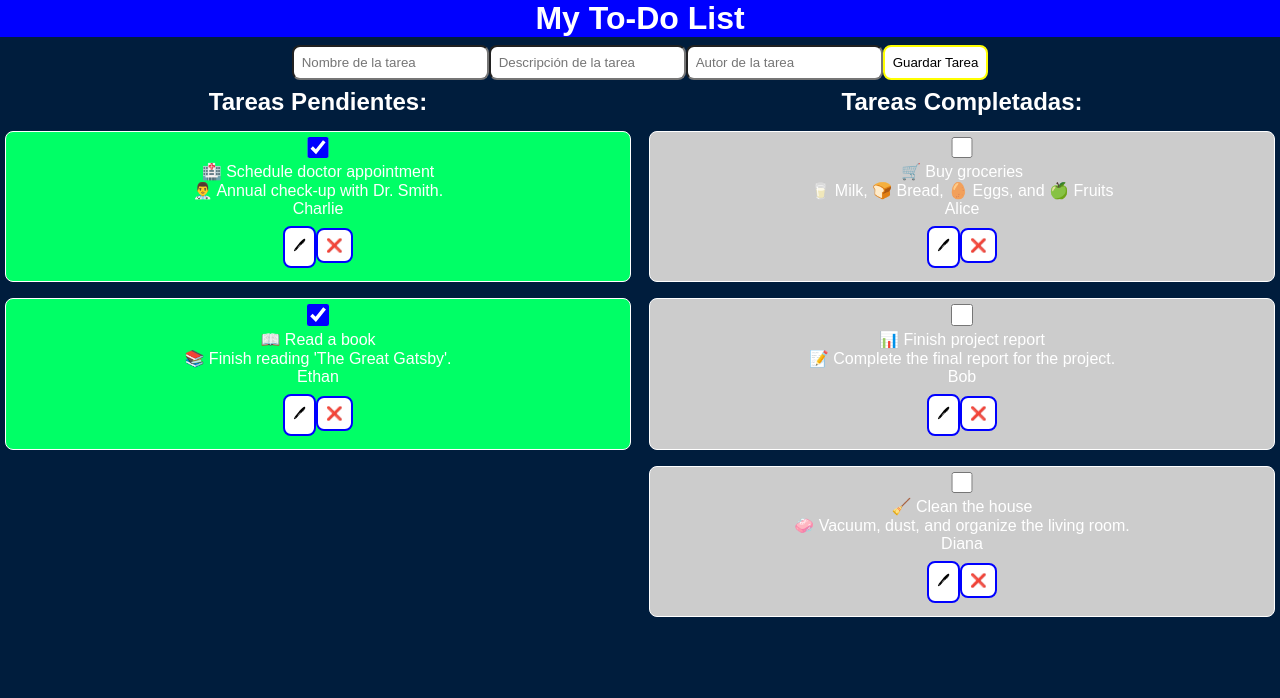
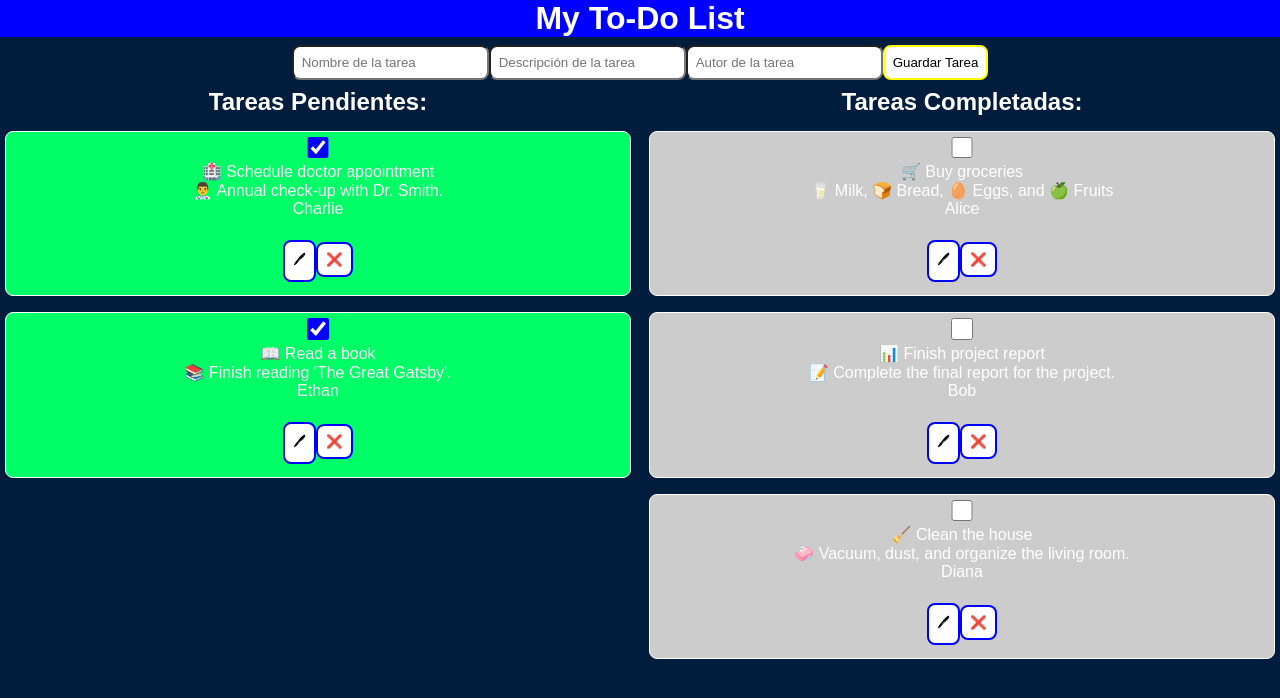
Before and after one commit to German994/to-do-list_react, a React (Vite) app: page / in a window 1280 px wide. Shown: the top 698 px of the page. Built offline with nearby package versions, Linux system fonts and the light colour scheme; data requests are answered from the project's data file.

Commit message:
add/styles items

```diff
--- a/src/index.css
+++ b/src/index.css
@@ -1,6 +1,4 @@
 body {
   font-family: 'Poppins', sans-serif;
-  font-weight: 400;
-  font-style: normal;
   font-size: 1rem;
 }
--- a/src/pages/components/toDoItem/ToDoItem.jsx
+++ b/src/pages/components/toDoItem/ToDoItem.jsx
@@ -19,7 +19,7 @@ const ToDoItem = ({ todo, onCheckboxChange }) => {
           onChange={() => onCheckboxChange(todo.id)}
         />
         {isEditing ? (
-          <div>
+          <div className={styles.info}>
             <EditTodoForm
               todo={todo}
               todoEdited={todoEdited}
@@ -28,7 +28,7 @@ const ToDoItem = ({ todo, onCheckboxChange }) => {
             />
           </div>
         ) : (
-          <div>
+          <div className={styles.info}>
             <p>{todo.name}</p>
             <p>{todo.description}</p>
             <p>{todo.creator}</p>
--- a/src/pages/components/toDoItem/item.styles.module.css
+++ b/src/pages/components/toDoItem/item.styles.module.css
@@ -7,6 +7,9 @@ input[type='checkbox'] {
 .item {
   color: #fff;
   text-align: center;
+  .info {
+    min-height: 70px;
+  }
 }
 .listElement {
   list-style-type: none;
```
